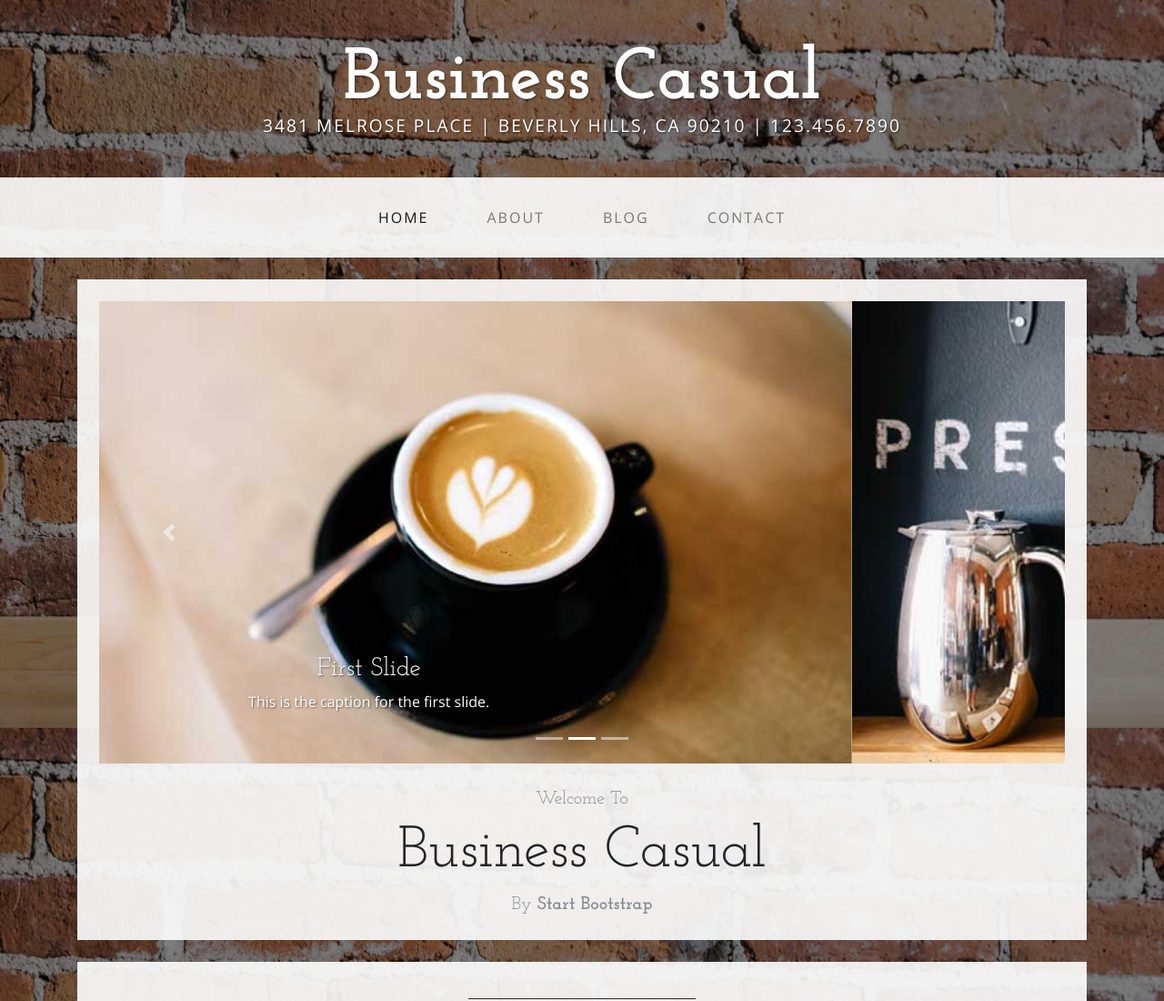
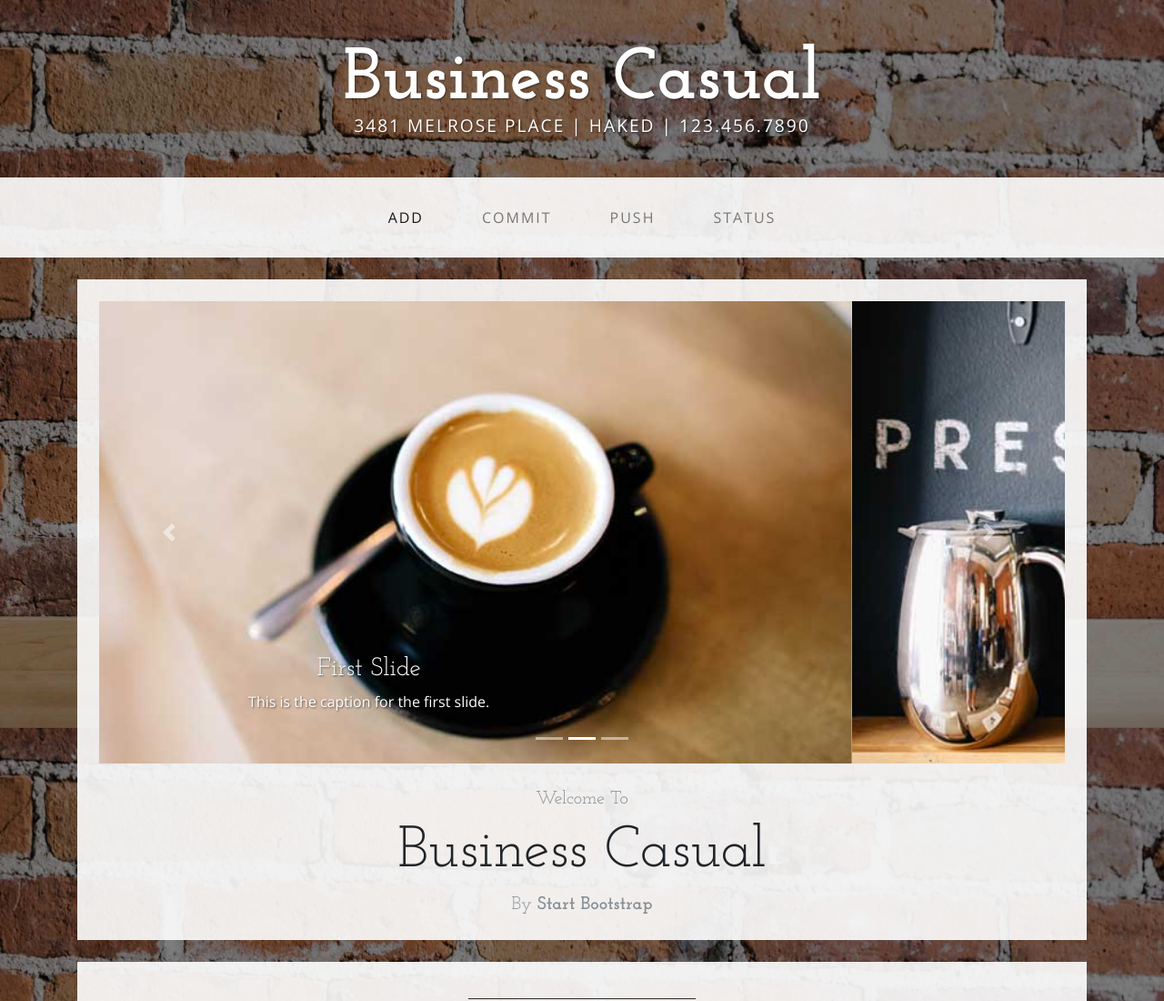
Before and after one commit to JasonDuquain/learn-git, a website: page index.html in a window 1280 px wide. Shown: the top 1100 px of the page at 91% size. Drawn offline with nearby package versions, Linux system fonts and the light colour scheme.

Commit message:
chnged title and navba

```diff
--- a/index.html
+++ b/index.html
@@ -8,7 +8,7 @@
     <meta name="description" content="">
     <meta name="author" content="">
 
-    <title>Business Casual - Start Bootstrap Theme</title>
+    <title>Business Casual - Start my Theme</title>
 
     <!-- Bootstrap core CSS -->
     <link href="vendor/bootstrap/css/bootstrap.min.css" rel="stylesheet">
@@ -25,7 +25,7 @@
   <body>
 
     <div class="tagline-upper text-center text-heading text-shadow text-white mt-5 d-none d-lg-block">Business Casual</div>
-    <div class="tagline-lower text-center text-expanded text-shadow text-uppercase text-white mb-5 d-none d-lg-block">3481 Melrose Place | Beverly Hills, CA 90210 | 123.456.7890</div>
+    <div class="tagline-lower text-center text-expanded text-shadow text-uppercase text-white mb-5 d-none d-lg-block">3481 Melrose Place | haked | 123.456.7890</div>
 
     <!-- Navigation -->
     <nav class="navbar navbar-expand-lg navbar-light bg-faded py-lg-4">
@@ -37,18 +37,18 @@
         <div class="collapse navbar-collapse" id="navbarResponsive">
           <ul class="navbar-nav mx-auto">
             <li class="nav-item active px-lg-4">
-              <a class="nav-link text-uppercase text-expanded" href="index.html">Home
+              <a class="nav-link text-uppercase text-expanded" href="index.html">add
                 <span class="sr-only">(current)</span>
               </a>
             </li>
             <li class="nav-item px-lg-4">
-              <a class="nav-link text-uppercase text-expanded" href="about.html">About</a>
+              <a class="nav-link text-uppercase text-expanded" href="about.html">commit</a>
             </li>
             <li class="nav-item px-lg-4">
-              <a class="nav-link text-uppercase text-expanded" href="blog.html">Blog</a>
+              <a class="nav-link text-uppercase text-expanded" href="blog.html">push</a>
             </li>
             <li class="nav-item px-lg-4">
-              <a class="nav-link text-uppercase text-expanded" href="contact.html">Contact</a>
+              <a class="nav-link text-uppercase text-expanded" href="contact.html">status</a>
             </li>
           </ul>
         </div>
```
